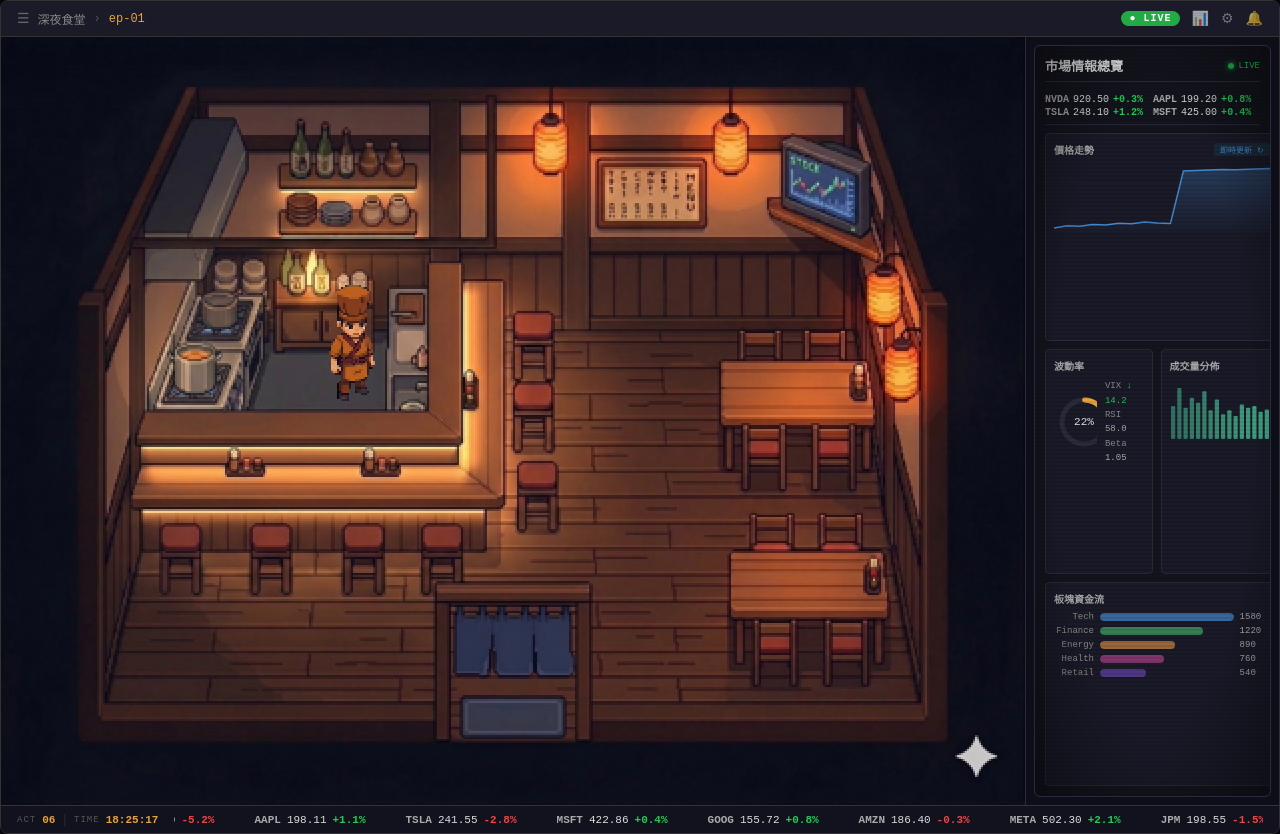
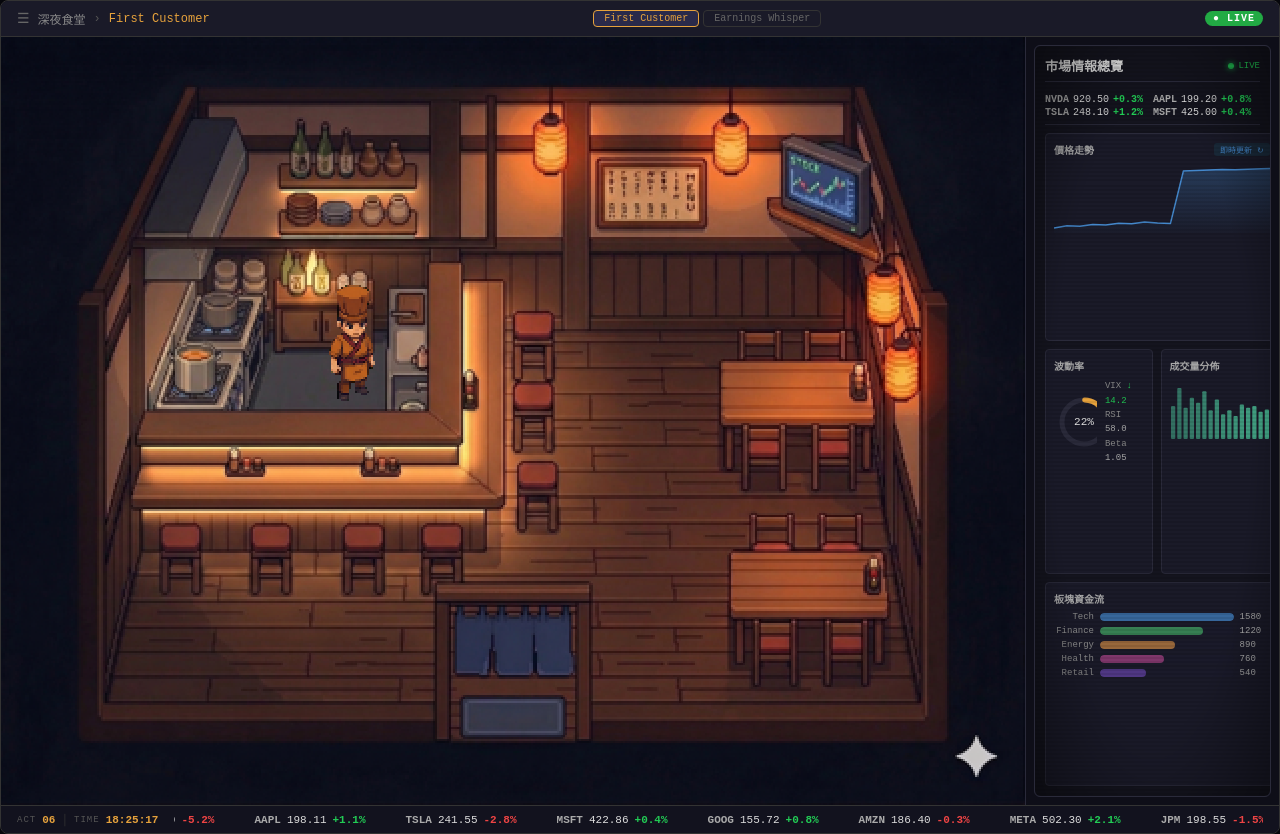
Before and after one commit to SIMPLYBOYS/midnight-diner-market-intel, a React (Vite) app: page / in a window 1280 px wide. Built offline with nearby package versions, Linux system fonts and the light colour scheme.

Commit message:
feat: add episode selector with scene switching and character cleanup
TopNav 新增 episode 按鈕切換，DinerScene 支援動態換場，
Character.destroy() 同時銷毀 walk/sit sprites。

```diff
--- a/src/characters/Character.ts
+++ b/src/characters/Character.ts
@@ -142,6 +142,12 @@ export class Character {
 
   getSprite(): Phaser.GameObjects.Sprite {
     return this.sprite;
+  }
+
+  /** Clean up all game objects owned by this character. */
+  destroy(): void {
+    this.sprite.destroy();
+    this.sitSprite.destroy();
   }
 
   /** Command character to walk along a computed path. */
--- a/src/engine/EventBus.ts
+++ b/src/engine/EventBus.ts
@@ -15,6 +15,7 @@ export interface EventMap {
   'emote:show': { character: string; emote: string };
   'emote:hide': { character: string };
   'market:update': MarketDataPayload;
+  'episode:select': { episodeId: string };
 }
 
 type EventKey = keyof EventMap;
--- a/src/scenes/DinerScene.ts
+++ b/src/scenes/DinerScene.ts
@@ -4,13 +4,15 @@ import { Character } from '../characters/Character';
 import { DialogueManager } from '../dialogue/DialogueManager';
 import { TimelinePlayer } from '../engine/TimelinePlayer';
 import { JsonDataSource } from '../datasource/JsonDataSource';
-import { EPISODE_01 } from '../assets/episodes/episode01';
+import { ALL_EPISODES } from '../assets/episodes';
+import { eventBus } from '../engine/EventBus';
 import type { CharacterConfig } from '../characters/types';
 
 export class DinerScene extends Phaser.Scene {
   private characterMap = new Map<string, Character>();
   private timelinePlayer!: TimelinePlayer;
   private dialogueManager!: DialogueManager;
+  private dataSource!: JsonDataSource;
 
   constructor() {
     super({ key: 'DinerScene' });
@@ -24,12 +26,13 @@ export class DinerScene extends Phaser.Scene {
 
     this.timelinePlayer = new TimelinePlayer(this);
     this.dialogueManager = new DialogueManager(this);
+    this.dataSource = new JsonDataSource(ALL_EPISODES);
 
-    // Load and play the first episode
-    const dataSource = new JsonDataSource([EPISODE_01]);
-    dataSource.getEpisode(EPISODE_01.id).then((episode) => {
-      this.timelinePlayer.play(episode);
-    });
+    // Listen for episode selection from React UI
+    eventBus.on('episode:select', this.onEpisodeSelect.bind(this));
+
+    // Auto-play first episode
+    this.playEpisode(ALL_EPISODES[0].id);
   }
 
   update(_time: number, delta: number): void {
@@ -50,4 +53,29 @@ export class DinerScene extends Phaser.Scene {
     this.characterMap.set(config.key, char);
     return char;
   }
+
+  private onEpisodeSelect({ episodeId }: { episodeId: string }): void {
+    this.playEpisode(episodeId);
+  }
+
+  private playEpisode(episodeId: string): void {
+    // Stop current playback and clear characters
+    this.timelinePlayer.stop();
+    for (const char of this.characterMap.values()) {
+      char.destroy();
+    }
+    this.characterMap.clear();
+
+    // Hide any lingering dialogue/narration
+    eventBus.emit('dialogue:hide');
+    eventBus.emit('narration:hide');
+
+    this.dataSource.getEpisode(episodeId).then((episode) => {
+      this.timelinePlayer.play(episode);
+    });
+  }
+
+  destroy(): void {
+    eventBus.off('episode:select', this.onEpisodeSelect.bind(this));
+  }
 }
--- a/src/ui/TopNav.tsx
+++ b/src/ui/TopNav.tsx
@@ -1,13 +1,14 @@
 import { useEffect, useState } from 'react';
 import { eventBus } from '../engine/EventBus';
+import { ALL_EPISODES } from '../assets/episodes';
 
 export function TopNav() {
-  const [episodeTitle, setEpisodeTitle] = useState('');
+  const [currentEpisode, setCurrentEpisode] = useState(ALL_EPISODES[0].id);
   const [status, setStatus] = useState<'idle' | 'playing' | 'finished'>('idle');
 
   useEffect(() => {
     const onStart = ({ episodeId }: { episodeId: string }) => {
-      setEpisodeTitle(episodeId);
+      setCurrentEpisode(episodeId);
       setStatus('playing');
     };
     const onFinish = () => setStatus('finished');
@@ -20,13 +21,38 @@ export function TopNav() {
     };
   }, []);
 
+  const handleSelect = (episodeId: string) => {
+    if (episodeId === currentEpisode && status === 'playing') return;
+    eventBus.emit('episode:select', { episodeId });
+  };
+
+  const currentTitle = ALL_EPISODES.find(e => e.id === currentEpisode)?.title ?? '';
+
   return (
     <nav style={styles.nav}>
       <div style={styles.left}>
         <span style={styles.logo}>☰</span>
         <span style={styles.breadcrumb}>深夜食堂</span>
         <span style={styles.sep}>›</span>
-        <span style={styles.breadcrumbActive}>{episodeTitle || 'Market Intel'}</span>
+        <span style={styles.breadcrumbActive}>{currentTitle}</span>
+      </div>
+      <div style={styles.center}>
+        {ALL_EPISODES.map((ep) => {
+          const active = ep.id === currentEpisode;
+          return (
+            <button
+              key={ep.id}
+              onClick={() => handleSelect(ep.id)}
+              style={{
+                ...styles.episodeBtn,
+                ...(active ? styles.episodeBtnActive : {}),
+              }}
+              title={ep.description}
+            >
+              {ep.title}
+            </button>
+          );
+        })}
       </div>
       <div style={styles.right}>
         <span style={{
@@ -35,9 +61,6 @@ export function TopNav() {
         }}>
           {status === 'playing' ? '● LIVE' : status === 'finished' ? '● END' : '● IDLE'}
         </span>
-        <span style={styles.icon}>📊</span>
-        <span style={styles.icon}>⚙</span>
-        <span style={styles.icon}>🔔</span>
       </div>
     </nav>
   );
@@ -76,6 +99,26 @@ const styles: Record<string, React.CSSProperties> = {
   breadcrumbActive: {
     color: '#e6a23c',
   },
+  center: {
+    display: 'flex',
+    gap: '4px',
+  },
+  episodeBtn: {
+    background: 'transparent',
+    border: '1px solid #333',
+    borderRadius: '4px',
+    padding: '2px 10px',
+    color: '#666',
+    fontSize: '10px',
+    fontFamily: "'Courier New', monospace",
+    cursor: 'pointer',
+    transition: 'all 0.2s',
+  },
+  episodeBtnActive: {
+    background: '#2a2a4a',
+    borderColor: '#e6a23c',
+    color: '#e6a23c',
+  },
   right: {
     display: 'flex',
     alignItems: 'center',
@@ -89,9 +132,4 @@ const styles: Record<string, React.CSSProperties> = {
     fontWeight: 'bold',
     letterSpacing: '1px',
   },
-  icon: {
-    fontSize: '14px',
-    cursor: 'pointer',
-    opacity: 0.6,
-  },
 };
```
